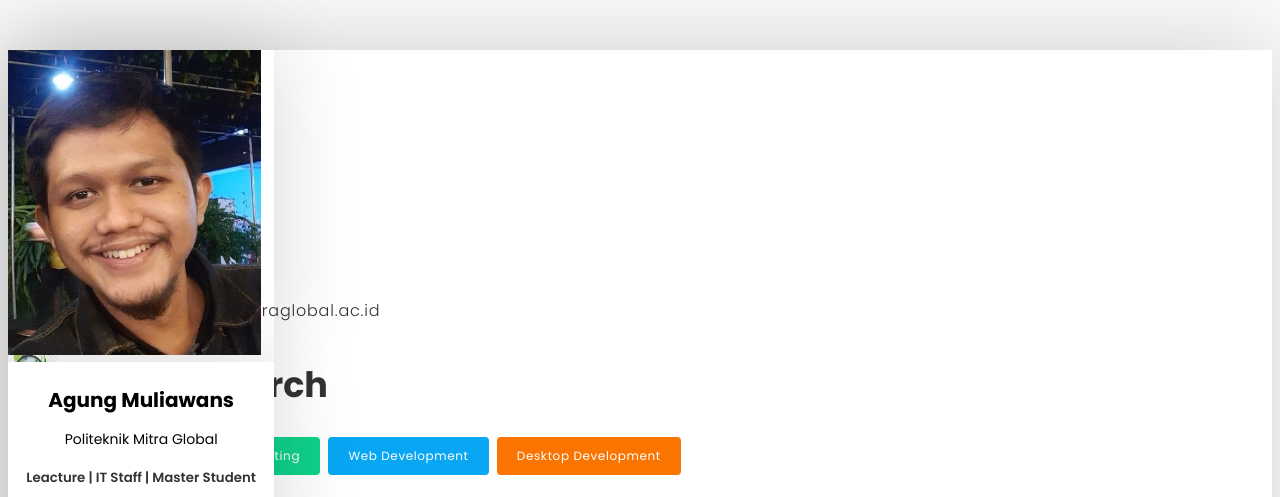
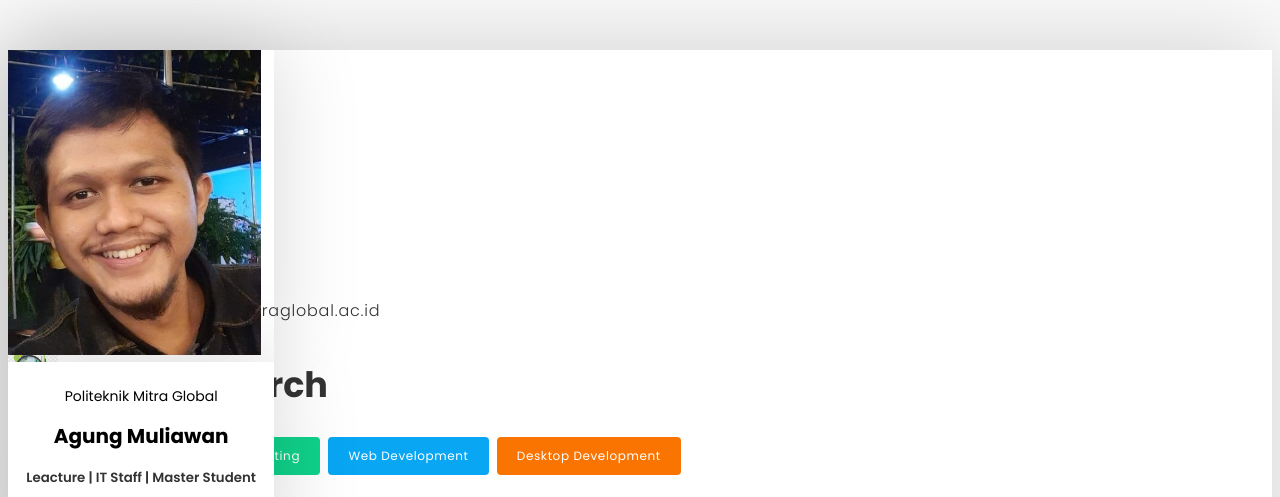
Before and after one commit to agungmuliawan/agung.github.io, a plain HTML site: page index.html in a window 1280 px wide. Shown: the top 497 px of the page. Drawn offline with Linux system fonts and the light colour scheme.

Commit message:
Update index.html

```diff
--- a/index.html
+++ b/index.html
@@ -73,8 +73,8 @@
                         <div class="my-detail">
 
                             <div class="white-spacing">
-                                <h1>Agung Muliawans</h1>
                                 <p style="color: black;">Politeknik Mitra Global</p>
+                                <h1>Agung Muliawan</h1>
                                 <small><b>Leacture | IT Staff | Master Student</b></small>
 
                             </div>
```
